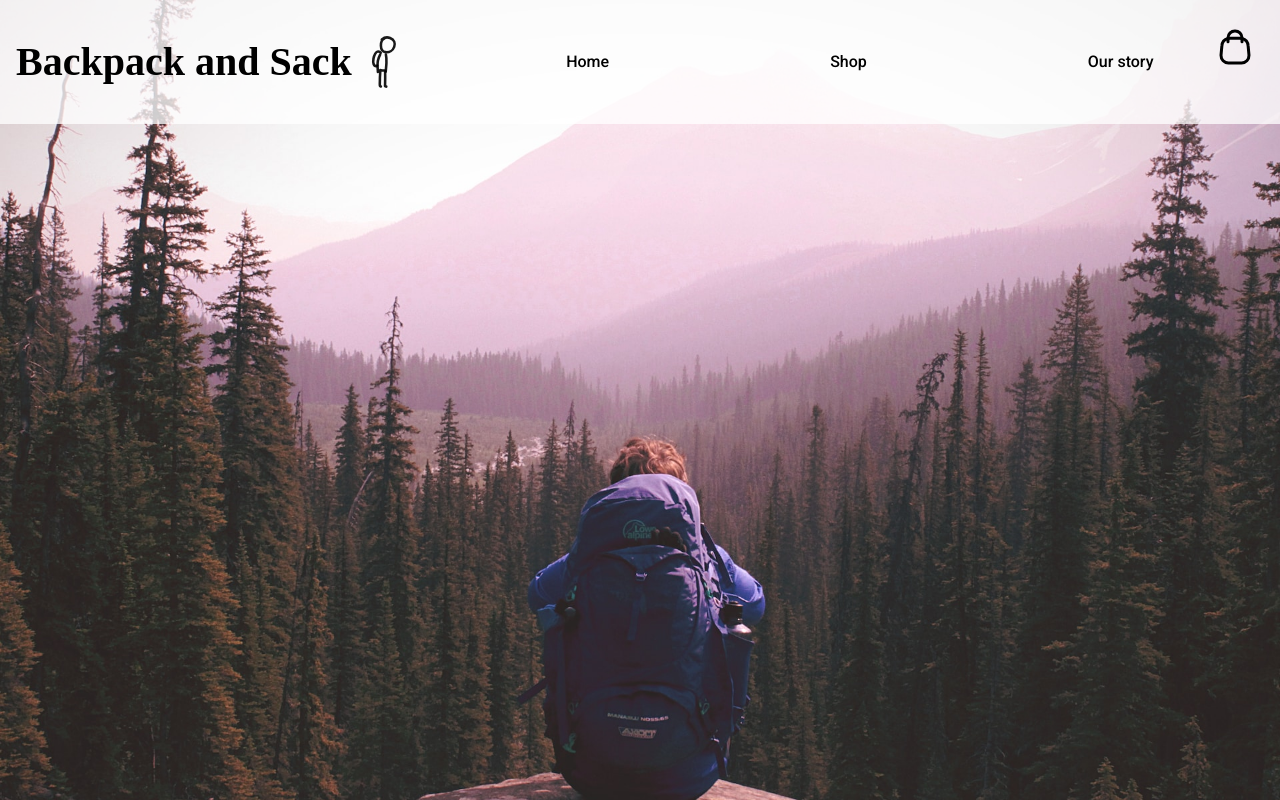
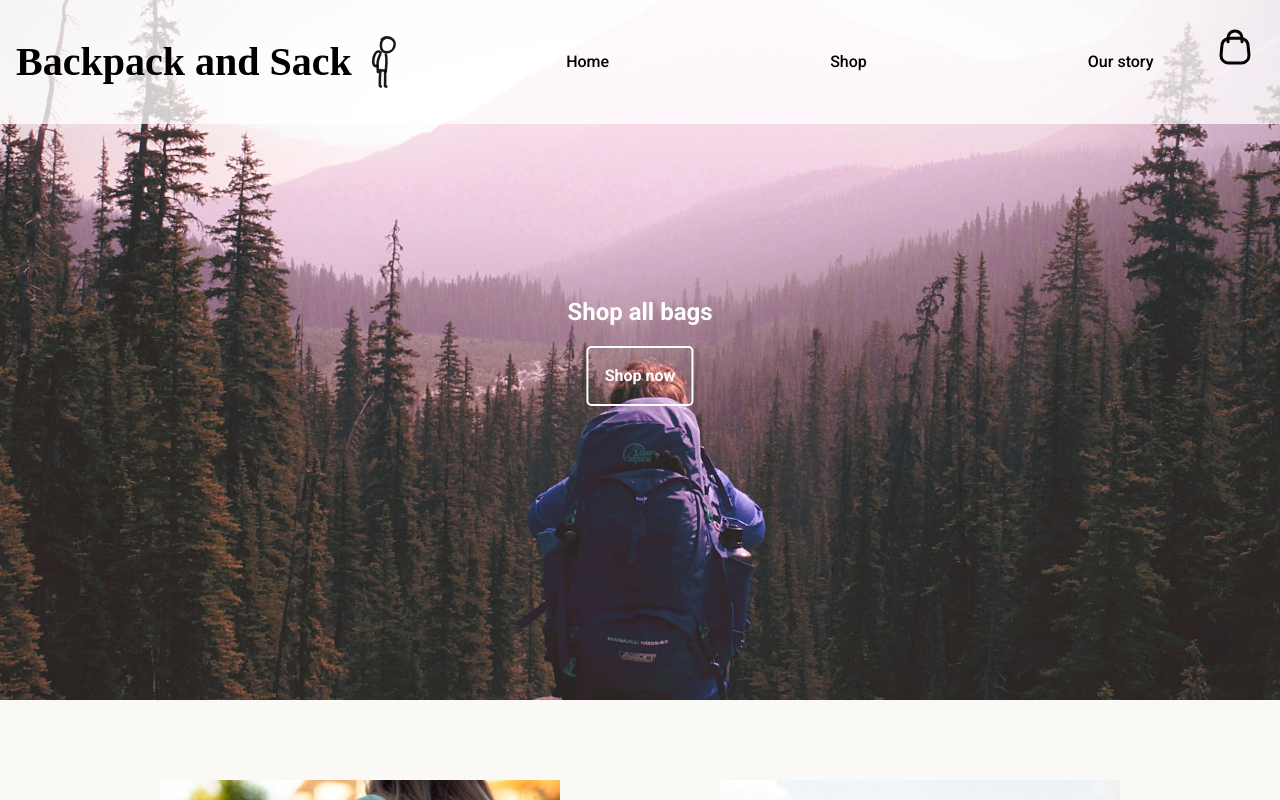
Before and after one commit to dave-forbes/shopping-cart, a React (Vite) app in the folder shopping-cart/: page / in a window 1280 px wide. Shown: the top 800 px of the page. Built offline with nearby package versions, Linux system fonts and the light colour scheme; a web font is replaced by a local one.

Commit message:
moved styles over from main css and imported into component

```diff
--- a/shopping-cart/src/components/Hero/Hero.jsx
+++ b/shopping-cart/src/components/Hero/Hero.jsx
@@ -1,11 +1,12 @@
 import heroImage from "../../assets/img/original/nguyen-le-viet-anh-POcLQMo2COg-unsplash.jpg";
 import { Link } from "react-router-dom";
+import styles from "./Hero.module.css";
 
 export default function Hero() {
   return (
-    <section className="hero">
+    <section className={styles.hero}>
       <img src={heroImage}></img>
-      <div className="call-to-action">
+      <div className={styles.callToAction}>
         <h2>Shop all bags</h2>
         <Link to="/shop">Shop now</Link>
       </div>
--- /dev/null
+++ b/shopping-cart/src/components/Hero/Hero.module.css
@@ -0,0 +1,34 @@
+.hero {
+  height: 700px;
+  position: relative;
+}
+
+.callToAction {
+  position: absolute;
+  z-index: 2;
+  top: 50%;
+  left: 50%;
+  transform: translate(-50%, -50%);
+  color: white;
+  padding: 1rem;
+  display: flex;
+  flex-direction: column;
+  align-items: center;
+  justify-content: center;
+  gap: 1rem;
+}
+
+.callToAction a {
+  background-color: transparent;
+  border: 2px solid white;
+  padding: 1rem;
+  color: white;
+  border-radius: 5px;
+  cursor: pointer;
+  font-weight: 600;
+  text-decoration: none;
+}
+.callToAction a:hover {
+  background-color: rgb(255, 255, 255);
+  color: black
+}
```
